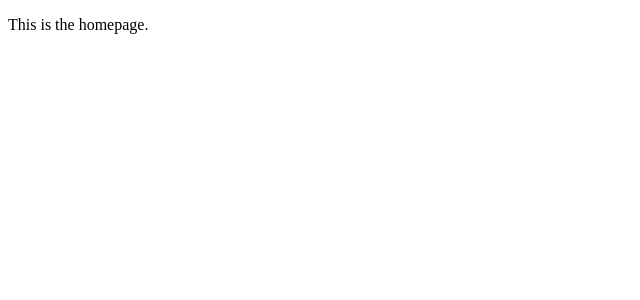
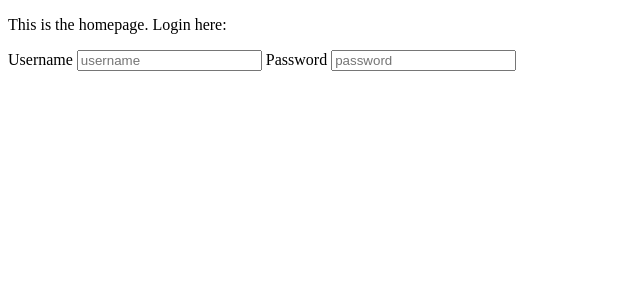
Before and after one commit to qaisjp/comm2, an Angular app in the folder website/: page / in a window 1280 px wide. Shown: the top 300 px of the page, without its empty margins (0-640 px from the left). Built offline with nearby package versions, Linux system fonts and the light colour scheme.

Commit message:
add auth module with simple login form

```diff
--- a/website/src/app/app.module.ts
+++ b/website/src/app/app.module.ts
@@ -5,6 +5,7 @@ import { AppRoutingModule } from './app-routing.module';
 import { AppComponent } from './app.component';
 import { HomeComponent } from './home/home.component';
 import { ProfileModule } from './profile/profile.module';
+import { AuthModule } from './auth/auth.module';
 
 @NgModule({
   declarations: [
@@ -15,6 +16,7 @@ import { ProfileModule } from './profile/profile.module';
     BrowserModule,
     AppRoutingModule,
     ProfileModule,
+    AuthModule,
   ],
   providers: [],
   bootstrap: [AppComponent]
--- /dev/null
+++ b/website/src/app/auth/login.component.html
@@ -0,0 +1,11 @@
+<form>
+  <label for="login-username">
+    Username
+    <input id="login-username" placeholder="username" type="text" autocomplete="username">
+  </label>
+
+  <label for="login-password">
+    Password
+    <input id="login-password" placeholder="password" type="password" autocomplete="current-password">
+  </label>
+</form>
--- /dev/null
+++ b/website/src/app/auth/login.component.ts
@@ -0,0 +1,15 @@
+import { Component, OnInit } from '@angular/core';
+
+@Component({
+  selector: 'app-login',
+  templateUrl: './login.component.html',
+  styleUrls: ['./login.component.scss']
+})
+export class LoginComponent implements OnInit {
+
+  constructor() { }
+
+  ngOnInit() {
+  }
+
+}
--- a/website/src/app/home/home.component.html
+++ b/website/src/app/home/home.component.html
@@ -1,3 +1,8 @@
 <p>
   This is the homepage.
+
+  Login here:
 </p>
+<div>
+  <app-login></app-login>
+</div>
--- a/website/src/app/home/home.component.ts
+++ b/website/src/app/home/home.component.ts
@@ -3,7 +3,7 @@ import { Component, OnInit } from '@angular/core';
 @Component({
   selector: 'app-home',
   templateUrl: './home.component.html',
-  styleUrls: ['./home.component.scss']
+  styleUrls: ['./home.component.scss'],
 })
 export class HomeComponent implements OnInit {
 
```
Also changed, not shown: website/src/app/auth/auth.module.ts (added, +16 -0 lines), website/src/app/auth/auth.service.ts (added, +9 -0 lines), website/src/app/auth/login.component.scss (added), 2 other files (tests, documents, lock files or other folders).
